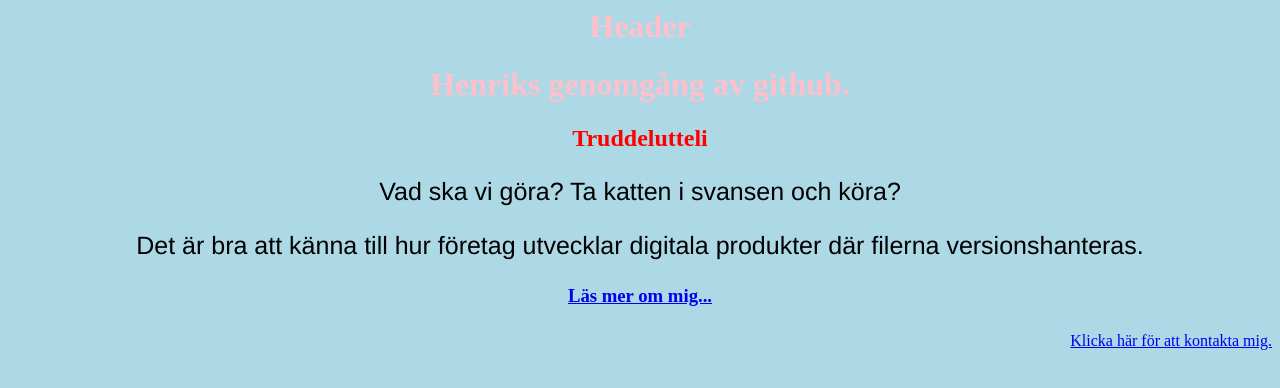
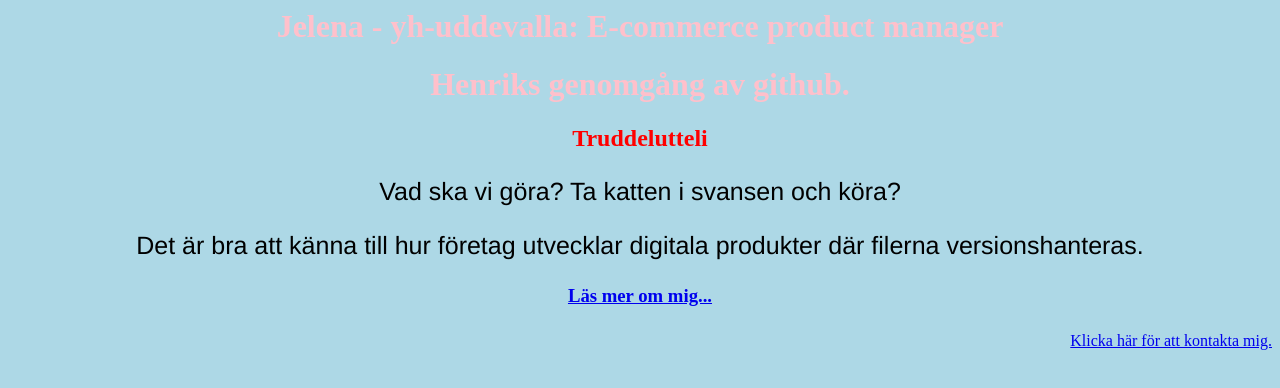
Before and after one commit to Anelejs/dpm23, a plain HTML site: page index.html in a window 1280 px wide. Drawn offline with Linux system fonts and the light colour scheme.

Commit message:
Update index.html

```diff
--- a/index.html
+++ b/index.html
@@ -10,12 +10,12 @@ h3{text-align: center;}
 p{text-align: center;}
 div{text-align: right;}
 </style>
-
+<body>
 <div class="teal">
-  <h1>Header</h1>
+  <h1>Jelena - yh-uddevalla: E-commerce product manager</h1>
 </div>
 
-<body>
+
  <h1>Henriks genomgång av github.</h1>
  <h2>Truddelutteli</h2>
  <p>Vad ska vi göra?
```
